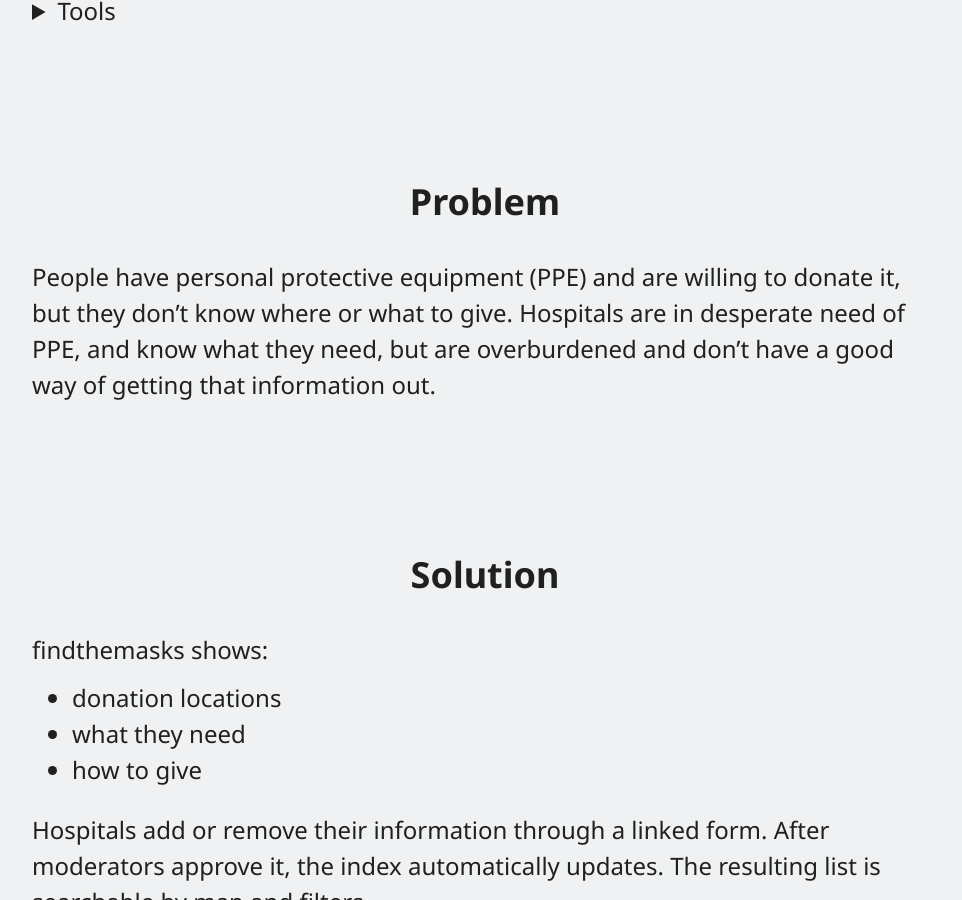
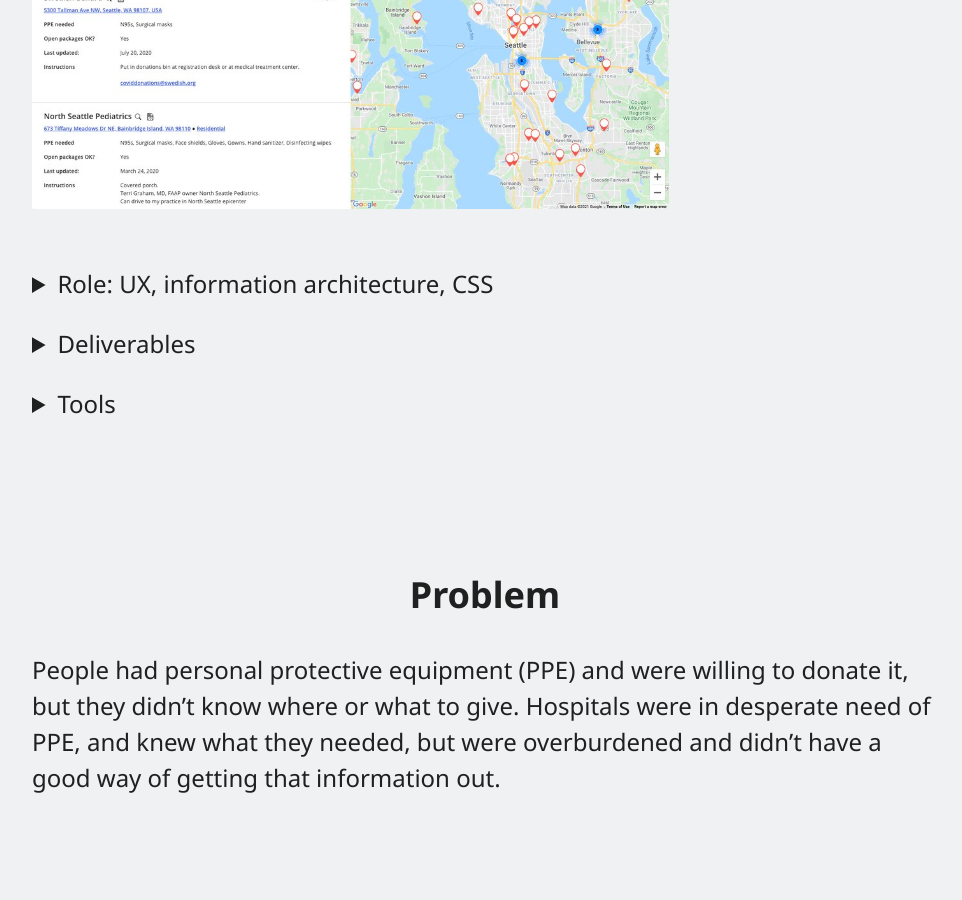
Before and after one commit to ctavispost/personalPortfolio, a Jekyll site: the page built from project04.md, in a window 1280 px wide and 900 px high, scrolled down 925 px. Shown: the whole window, without its empty margins (155-1117 px from the left). Built offline with Jekyll 4.4.1, drawn with Linux system fonts in a browser that asks for light colours; some of the changed text lies outside the part shown.

Commit message:
Add images to project04

```diff
--- a/project04.md
+++ b/project04.md
@@ -12,7 +12,9 @@
 <h1 class="lockupBreakVert" markdown="1">[findthemasks](https://findthemasks.com)</h1>
 </header>
 
-[findthemasks.com](https://findthemasks.com) shares ways to donate protective equipment to hospitals. The spread of COVID-19 has caused shortages of masks, gloves, and other items healthcare workers need. By curating information from thousands of hospitals across the US, Canada, and Europe, findthemasks can help people find what, where, and how to donate in ways that can help protect us all.
+[findthemasks.com](https://findthemasks.com) shares ways to donate protective equipment to hospitals. The spread of COVID-19 caused shortages of masks, gloves, and other items healthcare workers need. By curating information from thousands of hospitals across the US, Canada, and Europe, findthemasks helped people find what, where, and how to donate in ways that helped protect us all.
+
+<img src="/images/ftm/ftm.jpg" class="centerImg medImgHeight" alt="findthemasks' desktop landing page: mapping donation sites">
 
 <section markdown="1">
 <details aria-expanded="true/false" tabindex="0" role="button" class="smallerBreak screenOnly"> <!-- for accessibility, details elements are set to not show if a screen reader or printer is being used -->
@@ -42,31 +44,37 @@
 <details aria-expanded="true/false" tabindex="0" role="button" class="smallestBreak screenOnly">
 <summary>Tools</summary>
 <div>
-GitHub, CSS, Bootstrap, Google Docs, Slack, Figma, markers, whiteboard
+GitHub, HTML, CSS, Bootstrap, Google Docs, Slack, Figma, markers, whiteboard
 </div>
 </details>
 
 <h3 class="speechOrPrintOnly">Tools</h3> <!-- accessible version of above -->
 
-GitHub, CSS, Bootstrap, Google Docs, Slack, Figma, markers, whiteboard
+GitHub, HTML, CSS, Bootstrap, Google Docs, Slack, Figma, markers, whiteboard
 {:.speechOrPrintOnly}
 </section>
 
 <section class="medBreak" markdown="1">
 <h2 class="centerGrid" markdown="1">Problem</h2>
 
-People have personal protective equipment (PPE) and are willing to donate it, but they don't know where or what to give. Hospitals are in desperate need of PPE, and know what they need, but are overburdened and don't have a good way of getting that information out.
+People had personal protective equipment (PPE) and were willing to donate it, but they didn't know where or what to give. Hospitals were in desperate need of PPE, and knew what they needed, but were overburdened and didn't have a good way of getting that information out.
 </section>
 
 <section class="medBreak" markdown="1">
 <h2 class="centerGrid" markdown="1">Solution</h2>
+
+<div class="conditionalFlexRow">
+<div class="illustCard">
+<img src="images/ftm/ftmMob.jpg" alt="ftm mobile page showing nearby donation locations" class="captionedImg medImgHeight conditionalRightMarg minWidthVW">
+<p class="caption">mobile site</p>
+</div>
 
 findthemasks shows:
 - donation locations
 - what they need
 - how to give
 
-Hospitals add or remove their information through a linked form. After moderators approve it, the index automatically updates. The resulting list is searchable by map and filters.
+Hospitals could add or remove their information through a linked form. After moderators approved it, the index automatically updated. The resulting list is searchable by map and filters.
 </section>
 
 <section class="medBreak" markdown="1">
```
Also changed, not shown: images/ftm/ftm.jpg (added), images/ftm/ftmMob.jpg (added).
